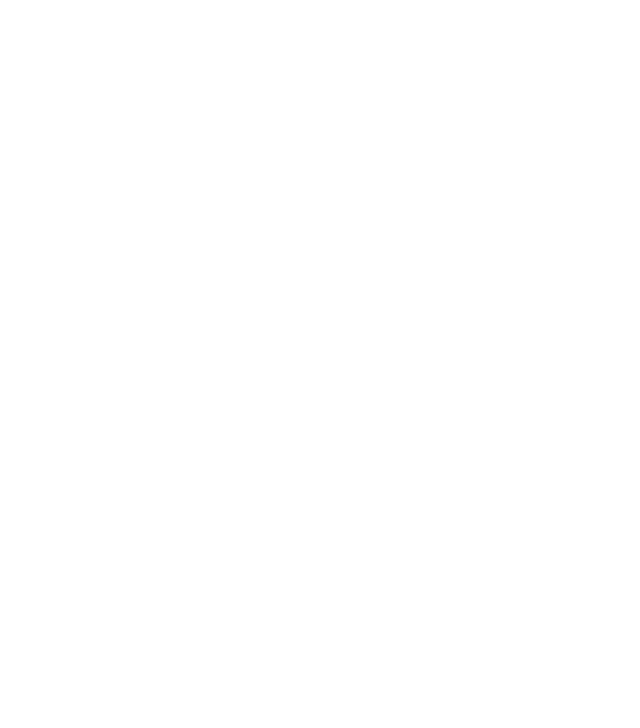
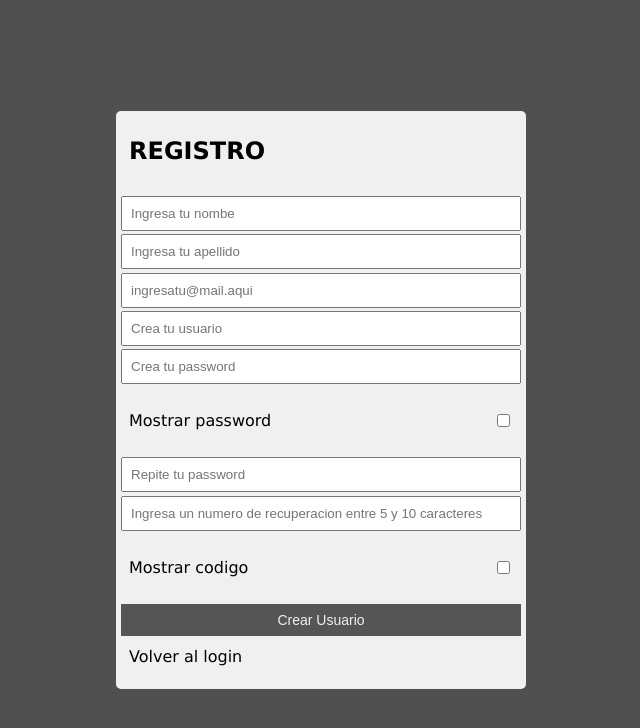
Before and after one commit to cmyk52/Login-FS, a website: page public/src/register/register.html in a window 1280 px wide. Shown: the whole page, without its empty margins (319-959 px from the left). Drawn offline with Linux system fonts and the light colour scheme.

Commit message:
register html

```diff
--- a/public/src/register/register.css
+++ b/public/src/register/register.css
@@ -0,0 +1,69 @@
+/* Reset CSS */
+
+body{
+    margin: auto 0;
+    padding: 0;
+    list-style: none;
+    display: block;
+    all: unset;
+    box-sizing: border-box;
+    font-family: Verdana, Geneva, Tahoma, sans-serif;
+
+
+}
+
+a {
+    all: unset;
+}
+
+/* Estilos formulario */
+
+
+.wrap_form {
+    display: flex;
+    justify-content: center;
+    align-items: center;
+    height: 100vh;
+    width: 100%;
+    background-color: rgb(80, 80, 80);
+}
+
+.form {
+    width: 25rem;
+    display: flex;
+    flex-direction: column;
+    justify-content: space-evenly;
+    margin: auto;
+    padding: 15px 5px;
+    background-color: rgb(240, 240, 240);
+    border-radius: 5px;
+}
+.form header {
+    margin: auto;
+    padding: 0;
+}
+.form h1 {
+    text-transform: uppercase;
+
+}
+.form > * {
+    padding: .5rem;
+    margin-top: .2rem;
+}
+
+.form > div {
+    display: flex;
+    justify-content: space-between;
+}
+.form > button {
+    background-color: rgb(85, 85, 85);
+    color: rgb(240,240,240);
+    text-transform: capitalize;
+    font-size: 14px;
+    border: none;
+}
+
+.form > div > a {
+    font-size: .8rem;
+    color: rgb(44, 44, 44);
+}
--- a/public/src/register/register.html
+++ b/public/src/register/register.html
@@ -3,9 +3,35 @@
 <head>
     <meta charset="UTF-8">
     <meta name="viewport" content="width=device-width, initial-scale=1.0">
+    <link rel="stylesheet" href="./register.css">
     <title>Register</title>
 </head>
 <body>
+    <article class="wrap_form">
+        <form class="form">
+            <h1>Registro</h1>
 
+            <input type="text" name="nombre" id="nombre" placeholder="Ingresa tu nombe">
+            <input type="text" name="apellido" id="apellido" placeholder="Ingresa tu apellido">
+            <input type="email" name="email" id="email" placeholder="ingresatu@mail.aqui">
+            <input type="text" name="usuario" id="usuario" placeholder="Crea tu usuario">
+            <input type="password" name="password" id="password" placeholder="Crea tu password">
+
+            <div class="checkbox">
+            <p>Mostrar password</p>
+            <input type="checkbox">
+            </div>
+
+            <input type="password" name="repite_password" id="repite_password" placeholder="Repite tu password">
+            <input type="number" name="recuperacion" id="recuperacion" placeholder="Ingresa un numero de recuperacion entre 5 y 10 caracteres">
+            <div class="checkbox">
+            <p>Mostrar codigo</p>
+            <input type="checkbox">
+            </div>
+
+            <button id="button_login">Crear usuario</button>
+            <a href="../login/login.html">Volver al login</a>
+        </form>
+    </article>
 </body>
 </html>
```
Also changed, not shown: public/src/login/login.html (+4 -3 lines).
